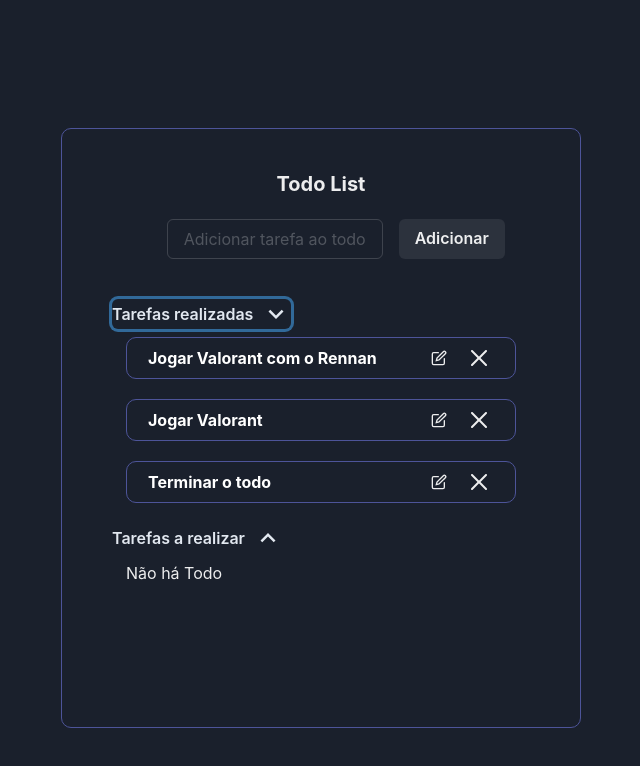
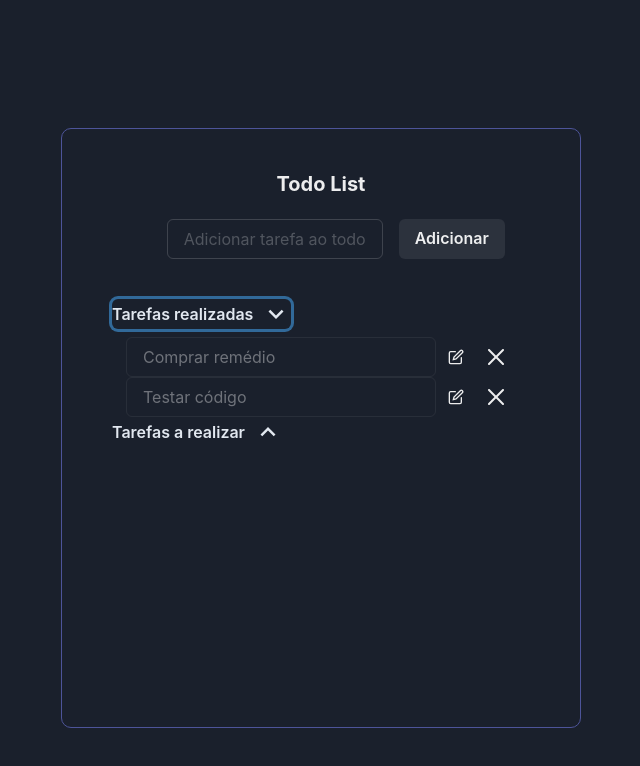
Before and after one commit to Rarysont/todo-list, a React (Create React App) app: page / in a window 1280 px wide. Both pictures are taken after a click on the button "Tarefas realizadas". Shown: the top 766 px of the page, without its empty margins (319-959 px from the left). Built offline with nearby package versions, Linux system fonts and the light colour scheme; data requests are answered from the project's data file.

Commit message:
create edit

```diff
--- a/mock/db.json
+++ b/mock/db.json
@@ -2,18 +2,18 @@
   "task": [
     {
       "done": true,
-      "title": "Jogar Valorant com o Rennan",
+      "title": "Comprar remédio",
+      "id": 1
+    },
+    {
+      "done": true,
+      "title": "Testar código",
       "id": 2
     },
     {
-      "title": "Jogar Valorant",
-      "done": true,
+      "title": "Revisar teste",
+      "done": false,
       "id": 3
-    },
-    {
-      "done": true,
-      "title": "Terminar o todo",
-      "id": 4
     }
   ]
 }
--- a/src/@types/Todo.ts
+++ b/src/@types/Todo.ts
@@ -7,4 +7,5 @@ export interface ITodo {
 export interface IdentificationTodo {
   id: string;
   title?: string;
+  done?: boolean;
 }
--- a/src/Components/CardsTodo/index.tsx
+++ b/src/Components/CardsTodo/index.tsx
@@ -1,6 +1,9 @@
+/* eslint-disable react/no-children-prop */
 import { CheckCircleIcon, CloseIcon, EditIcon } from '@chakra-ui/icons';
-import { Box, Center, Collapse, Container, Flex, IconButton, Text } from '@chakra-ui/react';
+import { Collapse, FormControl, IconButton, Input, InputGroup } from '@chakra-ui/react';
+import { SubmitHandler, useForm } from 'react-hook-form';
 
+import { IFormTodo } from '../../@types/FormTodo';
 import { IdentificationTodo } from '../../@types/Todo';
 import { Loading } from '../Loading';
 
@@ -13,26 +16,57 @@ interface Props {
   done: boolean;
   // eslint-disable-next-line react/require-default-props
   onUpdateTodoDone?(params: IdentificationTodo): Promise<void>;
+  onEditTodo(id: string): void;
+  editTodo: string;
 }
 
 export function CardsTodo(props: Props) {
-  const { id, title, loading, onRemove, isOpen, done, onUpdateTodoDone } = props;
+  const { id, title, loading, onRemove, isOpen, done, onUpdateTodoDone, onEditTodo, editTodo } = props;
+
+  const {
+    handleSubmit,
+    register,
+    formState: { isSubmitting },
+  } = useForm<IFormTodo>();
+
+  const onSubmit: SubmitHandler<IFormTodo> = async (form) => {
+    console.log(form);
+  };
 
   if (loading) {
     return <Loading />;
   }
+
   return (
     <Collapse key={id} in={isOpen} style={{ width: '100%' }}>
-      <Container borderRadius="10px" borderWidth="1px" borderColor="#4d5499" marginBottom="5">
-        <Flex justifyContent="space-between">
-          <Center marginLeft="5px">
-            <Text fontWeight="bold" fontSize="16" color="white">
-              {title}
-            </Text>
-          </Center>
-
-          <Box>
-            {!done && onUpdateTodoDone && (
+      <form onSubmit={handleSubmit(onSubmit)}>
+        <FormControl>
+          <InputGroup>
+            {editTodo === String(id) ? (
+              <Input
+                id="title"
+                disabled={editTodo !== String(id)}
+                placeholder="Adicionar tarefa ao todo"
+                {...register('title')}
+              />
+            ) : (
+              <Input
+                id="title"
+                disabled={editTodo !== String(id)}
+                placeholder="Adicionar tarefa ao todo"
+                value={title}
+                {...register('title')}
+              />
+            )}
+            {editTodo === String(id) && (
+              <IconButton
+                aria-label="Search database"
+                children={<CheckCircleIcon />}
+                isLoading={isSubmitting}
+                type="submit"
+              />
+            )}
+            {!done && onUpdateTodoDone && editTodo !== String(id) && (
               <IconButton
                 variant="ghost"
                 aria-label="teste"
@@ -41,9 +75,12 @@ export function CardsTodo(props: Props) {
               />
             )}
 
-            <IconButton variant="ghost" aria-label="teste" icon={<EditIcon />}>
+            {editTodo !== String(id) && (
+              <IconButton variant="ghost" onClick={() => onEditTodo(String(id))} aria-label="teste" icon={<EditIcon />}>
                 Edit
               </IconButton>
+            )}
+            {editTodo !== String(id) && (
               <IconButton
                 variant="ghost"
                 aria-label="Search database"
@@ -52,9 +89,10 @@ export function CardsTodo(props: Props) {
               >
                 Delete
               </IconButton>
-          </Box>
-        </Flex>
-      </Container>
+            )}
+          </InputGroup>
+        </FormControl>
+      </form>
     </Collapse>
   );
 }
--- a/src/Components/CollapseTodo/index.tsx
+++ b/src/Components/CollapseTodo/index.tsx
@@ -11,12 +11,14 @@ interface Props {
   onRemoveTodo(params: IdentificationTodo): Promise<void>;
   loading: boolean;
   done: boolean;
+  onEditTodo(id: string): void;
   // eslint-disable-next-line react/require-default-props
   onUpdateTodoDone?(params: IdentificationTodo): Promise<void>;
+  editTodo: string;
 }
 
 function CollapseTodo(props: Props) {
-  const { onClick, showTodo, todo, onRemoveTodo, loading, done, onUpdateTodoDone } = props;
+  const { onClick, showTodo, todo, onRemoveTodo, loading, done, onUpdateTodoDone, onEditTodo, editTodo } = props;
   return (
     <Container>
       <Container marginBottom="2" marginLeft="-30">
@@ -41,6 +43,8 @@ function CollapseTodo(props: Props) {
             isOpen={showTodo}
             done={done}
             onUpdateTodoDone={onUpdateTodoDone}
+            onEditTodo={onEditTodo}
+            editTodo={editTodo}
           />
         ))
       ) : (
--- a/src/screens/Todo/index.tsx
+++ b/src/screens/Todo/index.tsx
@@ -1,3 +1,4 @@
+/* eslint-disable react/no-children-prop */
 import { Center, Container, Flex, Stack, Text, useToast } from '@chakra-ui/react';
 import { useEffect, useState } from 'react';
 import { SubmitHandler } from 'react-hook-form';
@@ -16,9 +17,11 @@ function Todo() {
   const [updateTodoDone, setUpdateTodoDone] = useState(false);
   const [showTodoDone, setShowTodoDone] = useState(false);
   const [showTodoNotDone, setShowTodoNotDone] = useState(false);
+  const [editTodo, setEditTodo] = useState('');
 
   const handleToggleTodoDone = () => setShowTodoDone(!showTodoDone);
   const handleToggleTodoNotDone = () => setShowTodoNotDone(!showTodoNotDone);
+  const handleEditTodo = (id: string) => setEditTodo(id);
 
   useEffect(() => {
     (async () => {
@@ -123,6 +126,8 @@ function Todo() {
               onRemoveTodo={onRemoveTodo}
               loading={loading}
               done
+              onEditTodo={handleEditTodo}
+              editTodo={editTodo}
             />
             <CollapseTodo
               onClick={handleToggleTodoNotDone}
@@ -134,6 +139,8 @@ function Todo() {
               done={false}
               // eslint-disable-next-line react/jsx-no-bind
               onUpdateTodoDone={handleUpdateTodoDone}
+              onEditTodo={handleEditTodo}
+              editTodo={editTodo}
             />
           </Container>
         </Flex>
--- a/src/service/todo.ts
+++ b/src/service/todo.ts
@@ -10,3 +10,6 @@ export const deleteTodo = (params: IdentificationTodo) => api.delete(`task/${par
 
 export const updateTodoDone = (params: IdentificationTodo) =>
   api.put(`task/${params.id}`, { done: true, title: params.title }).then((res) => res);
+
+export const updateTitleTodo = (params: IdentificationTodo) =>
+  api.put(`task/${params.id}`, { done: params.done, title: params.title }).then((res) => res);
```
Lines whose indentation alone changed are shown as unchanged.
